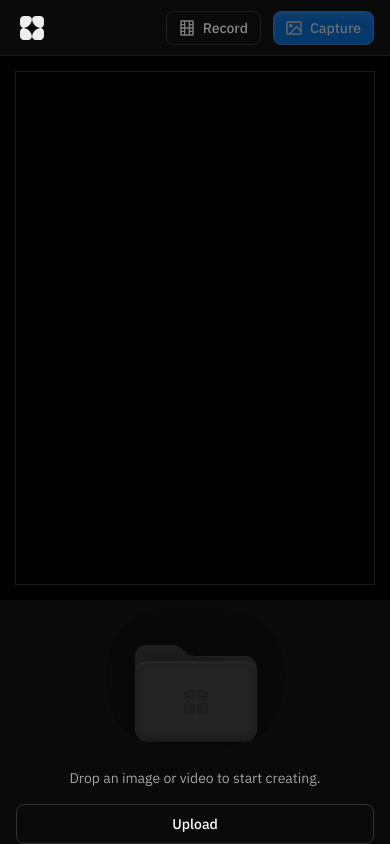
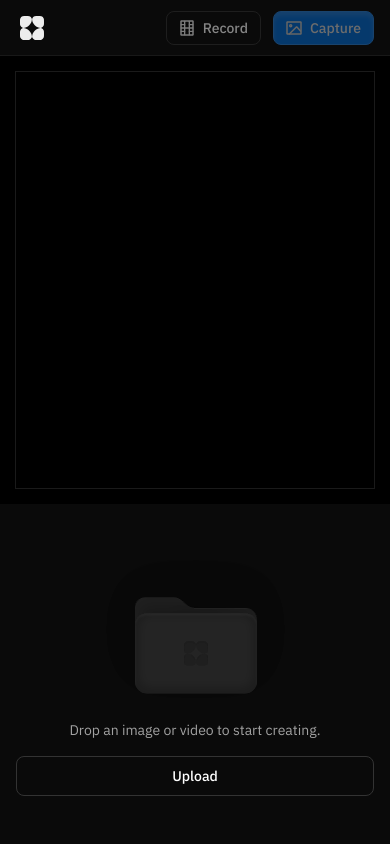
Before and after one commit to acortezrose/shader-cross-fluted-glass, a React (Create React App) app: page / in a window 390 px wide. Built offline with nearby package versions, Linux system fonts and the light colour scheme.

Commit message:
better mobile controls

```diff
--- a/src/App.js
+++ b/src/App.js
@@ -479,7 +479,7 @@ export default function App() {
 							aspectRatio: `${frameWidth} / ${frameHeight}`,
 							background: "#000",
 						}}
-						className="shadow-[0_0_0_1px_rgba(255,255,255,0.1)] relative overflow-hidden max-md:!max-w-none max-md:!max-h-none"
+						className="touch-none shadow-[0_0_0_1px_rgba(255,255,255,0.1)] relative overflow-hidden max-md:!max-w-none max-md:!max-h-none"
 					>
 						{/* Loading skeleton */}
 						{config.isLoading ? (
--- a/src/components/Controls.js
+++ b/src/components/Controls.js
@@ -334,7 +334,7 @@ function Controls({ config, setConfig, ASPECT_RATIOS }) {
 
 			{!config.imageUrl && (
 				<div
-					className={`text-center flex flex-col gap-0 justify-center items-center flex-grow -mx-4 -my-[16px] px-4 py-4.5 ${
+					className={`text-center flex flex-col gap-0 justify-center items-center flex-grow -mx-4 -my-[16px] px-4 py-12 md:py-4.5 ${
 						isDragging ? "bg-neutral-900/40" : ""
 					}`}
 					onDragEnter={handleDragEnter}
```
